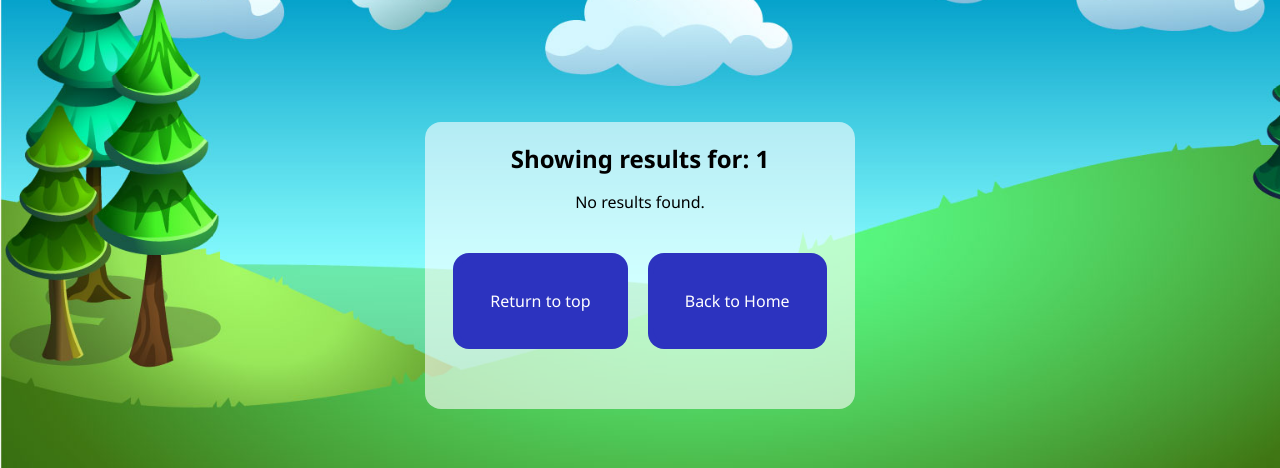
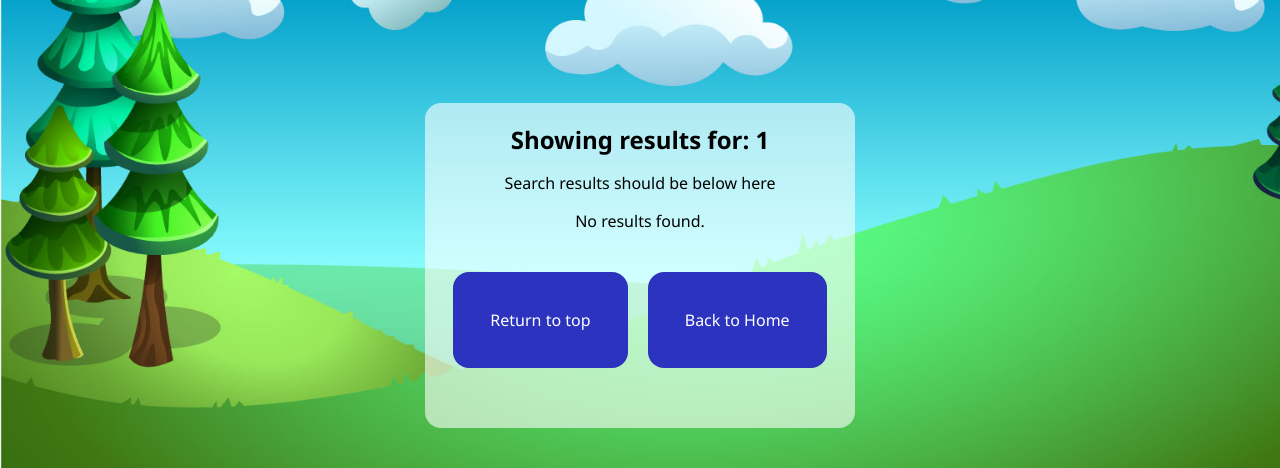
Before and after one commit to melindamorang/blowyourfaceoff, a PHP site: page /searchText.php?searchText=1 in a window 1280 px wide. Shown: the part 125-593 px from the top of the page. Run offline with PHP 8.4, Linux system fonts and the light colour scheme; data that the repository does not hold is empty; a stand-in replaces the project's code that opens the database connection; some libraries are stand-ins or nearby versions.

Commit message:
Print statements

```diff
--- a/searchText.php
+++ b/searchText.php
@@ -22,12 +22,14 @@ include("serverside/search-stack-text.php");
 		<h2>Showing results for: <span id="searchText"><?php echo $searchTextDisplay; ?></span></h2>
 
 		<div id="searchResults">
+			<p>Search results should be below here</p>
 
 			<?php
 
 				if(mysqli_num_rows($result)==0){
 					echo "<p>No results found.<p>";
 				} else {
+					echo "<p>Apparently there were some rows.  Where are they?</p>";
 
 					// For each result, construct a URL to its associated stack and create an li with the stack text
 					$liStrings = array();
```
